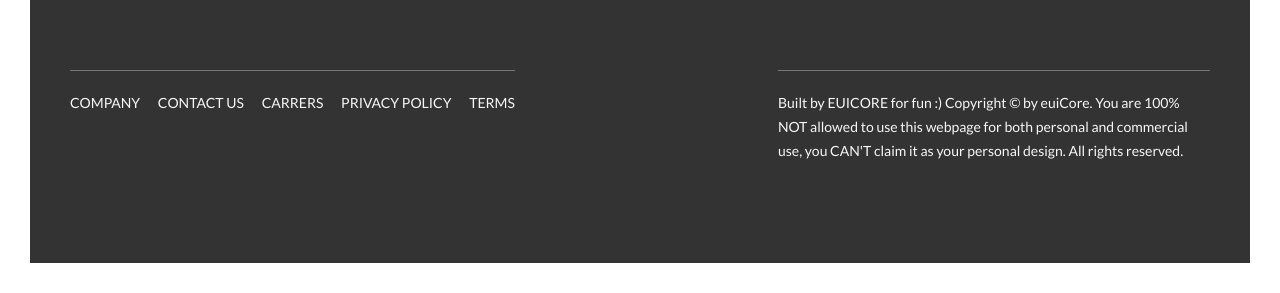
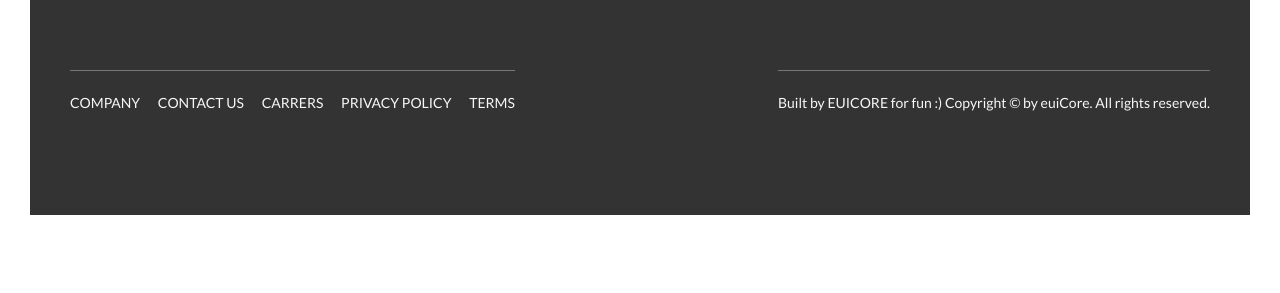
Before and after one commit to euiDev/euiTours, a website: page index.html in a window 1280 px wide. Shown: the part 5842-6135 px from the top of the page. After the commit the page ends 6087 px from the top, so only its background shows below. Drawn offline with Linux system fonts and the light colour scheme.

Commit message:
Disclaimer update

```diff
--- a/index.html
+++ b/index.html
@@ -472,9 +472,7 @@
         <div class="col-1-of-2">
           <div class="footer__copyright">
             Built by <a href="#" class="footer__link">euiCore</a> for fun :)
-            Copyright &copy; by euiCore. You are 100% NOT allowed to use this
-            webpage for both personal and commercial use, you CAN'T claim it as
-            your personal design. All rights reserved.
+            Copyright &copy; by euiCore. All rights reserved.
           </div>
         </div>
       </div>
```
